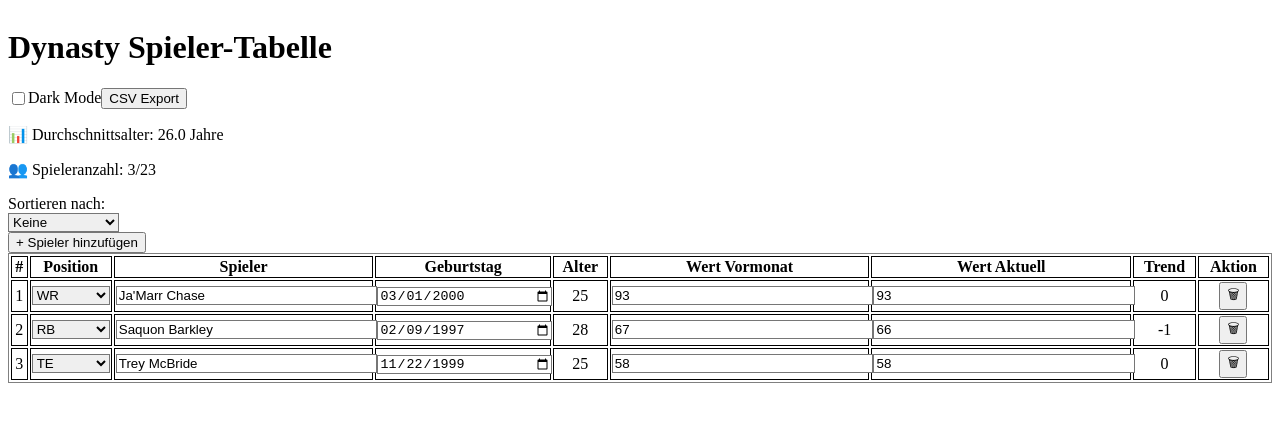
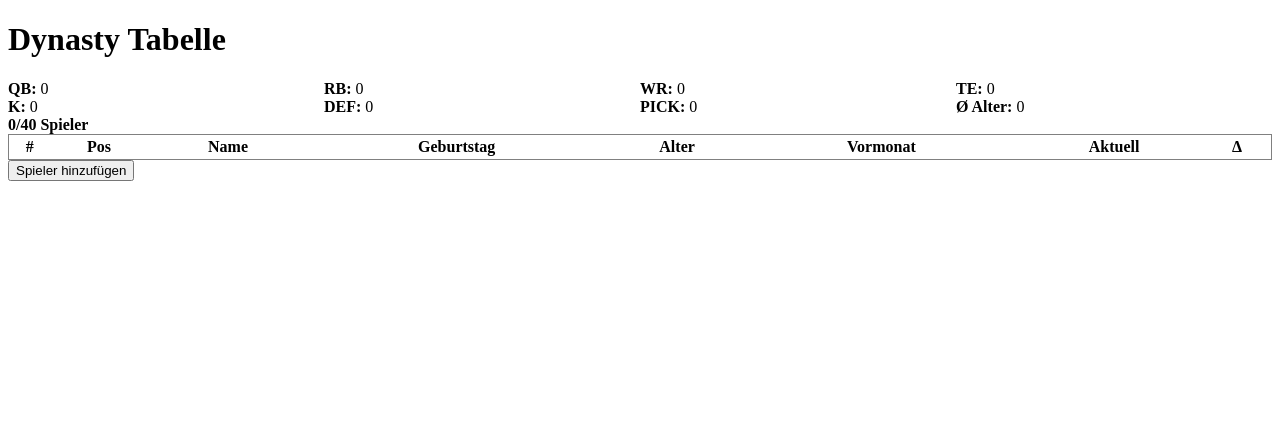
Before and after one commit to Bruecki3x/dynasty-table, a React (Vite) app: page / in a window 1280 px wide. Shown: the top 422 px of the page. Built offline with nearby package versions, Linux system fonts and the light colour scheme.

Commit message:
Fix: Geburtstage und Positionen editierbar, Alter berechnet

```diff
--- a/src/DynastyTable.jsx
+++ b/src/DynastyTable.jsx
@@ -1,238 +1,192 @@
-import { useState, useEffect } from "react";
+import React, { useState, useEffect } from "react";
 
-const MAX_PLAYERS = 23;
+const initialPlayers = [];
 
-const initialData = JSON.parse(localStorage.getItem("dynastyData")) || [
-  { position: "WR", name: "Ja'Marr Chase", birthday: "2000-03-01", lastValue: 93, currentValue: 93 },
-  { position: "RB", name: "Saquon Barkley", birthday: "1997-02-09", lastValue: 67, currentValue: 66 },
-  { position: "TE", name: "Trey McBride", birthday: "1999-11-22", lastValue: 58, currentValue: 58 },
-];
+const positions = ["QB", "RB", "WR", "TE", "K", "DEF", "PICK"];
 
-const positionColors = {
-  QB: "bg-red-200",
-  WR: "bg-blue-200",
-  RB: "bg-green-200",
-  TE: "bg-yellow-200",
-  K: "bg-purple-200",
-  DEF: "bg-gray-300",
+const DynastyTable = () => {
+  const [players, setPlayers] = useState(() => {
+    const saved = localStorage.getItem("dynastyPlayers");
+    return saved ? JSON.parse(saved) : initialPlayers;
+  });
+
+  useEffect(() => {
+    localStorage.setItem("dynastyPlayers", JSON.stringify(players));
+  }, [players]);
+
+  const updatePlayer = (index, field, value) => {
+    const updated = [...players];
+    updated[index] = { ...updated[index], [field]: value };
+
+    // Alter berechnen, wenn Geburtstag geändert wird
+    if (field === "birthday") {
+      const birthDate = new Date(value);
+      const ageDifMs = Date.now() - birthDate.getTime();
+      const ageDate = new Date(ageDifMs);
+      const age = Math.abs(ageDate.getUTCFullYear() - 1970);
+      updated[index].age = isNaN(age) ? "" : age;
+    }
+
+    setPlayers(updated);
   };
 
-function calculateAge(birthday) {
-  const birth = new Date(birthday);
-  const today = new Date();
-  let age = today.getFullYear() - birth.getFullYear();
-  const m = today.getMonth() - birth.getMonth();
-  if (m < 0 || (m === 0 && today.getDate() < birth.getDate())) {
-    age--;
-  }
-  return age;
-}
-
-function averageAge(data) {
-  const ages = data
-    .filter(player => player.position !== "DEF")
-    .map(player => calculateAge(player.birthday));
-  const sum = ages.reduce((a, b) => a + b, 0);
-  return ages.length > 0 ? (sum / ages.length).toFixed(1) : "-";
-}
-
-export default function DynastyTable() {
-  const [data, setData] = useState(initialData);
-  const [sortKey, setSortKey] = useState(null);
-  const [sortAsc, setSortAsc] = useState(true);
-  const [darkMode, setDarkMode] = useState(false);
-
-  useEffect(() => {
-    localStorage.setItem("dynastyData", JSON.stringify(data));
-  }, [data]);
-
-  const handleChange = (index, field, value) => {
-    const newData = [...data];
-
-    if (field === "position") {
-      newData[index][field] = value;
-      if (value === "DEF" || value === "K") {
-        newData[index].birthday = "";
-        newData[index].lastValue = 0;
-        newData[index].currentValue = 0;
-      }
-    } else if (field === "lastValue" || field === "currentValue") {
-      newData[index][field] = Number(value);
-    } else {
-      newData[index][field] = value;
-    }
-
-    setData(newData);
-  };
-
-  const handleSort = (key) => {
-    if (sortKey === key) {
-      setSortAsc(!sortAsc);
-    } else {
-      setSortKey(key);
-      setSortAsc(true);
-    }
-  };
-
-  const handleAdd = () => {
-    if (data.length >= MAX_PLAYERS) return;
-    setData([
-      ...data,
+  const addPlayer = () => {
+    if (players.length >= 40) return;
+    setPlayers([
+      ...players,
       {
-        position: "QB",
+        id: Date.now(),
+        position: "",
         name: "",
-        birthday: "2000-01-01",
-        lastValue: 0,
-        currentValue: 0,
+        birthday: "",
+        age: "",
+        previous: "",
+        current: "",
       },
     ]);
   };
 
-  const handleDelete = (index) => {
-    const newData = data.filter((_, i) => i !== index);
-    setData(newData);
+  const removePlayer = (index) => {
+    const updated = [...players];
+    updated.splice(index, 1);
+    setPlayers(updated);
   };
 
-  const exportToCSV = () => {
-    const headers = ["Position", "Name", "Geburtstag", "Wert Vormonat", "Wert Aktuell"];
-    const rows = data.map(d => [d.position, d.name, d.birthday, d.lastValue, d.currentValue]);
-    const csvContent = [headers, ...rows].map(e => e.join(",")).join("\n");
-    const blob = new Blob([csvContent], { type: "text/csv;charset=utf-8;" });
-    const url = URL.createObjectURL(blob);
-    const link = document.createElement("a");
-    link.setAttribute("href", url);
-    link.setAttribute("download", "dynasty_export.csv");
-    link.click();
+  const getPositionCount = (pos) =>
+    players.filter((p) => p.position === pos).length;
+
+  const getAverageAge = () => {
+    const ages = players
+      .filter((p) => !["DEF", "PICK"].includes(p.position))
+      .map((p) => parseInt(p.age))
+      .filter((age) => !isNaN(age));
+    if (ages.length === 0) return 0;
+    return (ages.reduce((a, b) => a + b, 0) / ages.length).toFixed(1);
   };
 
-  const sortedData = [...data].sort((a, b) => {
-    if (!sortKey) return 0;
-    const aValue = sortKey === "birthday" ? new Date(a[sortKey]) : a[sortKey];
-    const bValue = sortKey === "birthday" ? new Date(b[sortKey]) : b[sortKey];
-    if (aValue < bValue) return sortAsc ? -1 : 1;
-    if (aValue > bValue) return sortAsc ? 1 : -1;
-    return 0;
-  });
+  return (
+    <div className="p-4">
+      <h1 className="text-2xl font-bold mb-4">Dynasty Tabelle</h1>
 
-  return (
-    <div className={`${darkMode ? "bg-gray-900 text-white" : "bg-white text-black"} p-4 min-h-screen`}>
-      <div className="flex flex-col sm:flex-row justify-between items-start sm:items-center gap-2">
-        <h1 className="text-lg sm:text-xl font-bold">Dynasty Spieler-Tabelle</h1>
-        <div className="flex gap-2 items-center">
-          <label className="flex items-center gap-1 text-sm sm:text-base">
-            <input type="checkbox" checked={darkMode} onChange={() => setDarkMode(!darkMode)} />
-            Dark Mode
-          </label>
-          <button onClick={exportToCSV} className="bg-blue-500 text-white px-3 py-2 rounded text-sm sm:text-base">CSV Export</button>
+      <div className="grid grid-cols-4 gap-2 mb-4 text-sm">
+        {positions.map((pos) => (
+          <div key={pos}>
+            <strong>{pos}:</strong> {getPositionCount(pos)}
+          </div>
+        ))}
+        <div>
+          <strong>Ø Alter:</strong> {getAverageAge()}
+        </div>
+        <div>
+          <strong>{players.length}/40 Spieler</strong>
         </div>
       </div>
 
-      <p className="mt-2 mb-1 text-sm">📊 Durchschnittsalter: <span className="font-semibold">{averageAge(data)} Jahre</span></p>
-      <p className="mb-4 text-sm">👥 Spieleranzahl: <span className="font-semibold">{data.length}/{MAX_PLAYERS}</span></p>
-
-      <div className="mb-4 flex flex-col sm:flex-row items-start sm:items-center gap-2">
-        <label className="font-semibold text-sm">Sortieren nach:</label>
-        <select onChange={(e) => handleSort(e.target.value)} className="border p-1 text-sm">
-          <option value="">Keine</option>
-          <option value="position">Position</option>
-          <option value="name">Spielername</option>
-          <option value="birthday">Geburtstag</option>
-          <option value="lastValue">Wert Vormonat</option>
-          <option value="currentValue">Wert Aktuell</option>
-        </select>
-        <button
-          onClick={handleAdd}
-          className={`px-3 py-2 rounded text-white text-sm sm:text-base ${data.length >= MAX_PLAYERS ? 'bg-gray-400 cursor-not-allowed' : 'bg-green-500'}`}
-          disabled={data.length >= MAX_PLAYERS}
-        >
-          + Spieler hinzufügen
-        </button>
-      </div>
-
-      <div className="overflow-x-auto">
-        <table className="min-w-[700px] w-full border border-gray-300 text-xs sm:text-sm">
+      <table className="w-full border text-sm">
         <thead>
-            <tr className="bg-gray-200">
-              <th className="border p-2">#</th>
-              <th className="border p-2">Position</th>
-              <th className="border p-2">Spieler</th>
-              <th className="border p-2">Geburtstag</th>
-              <th className="border p-2">Alter</th>
-              <th className="border p-2">Wert Vormonat</th>
-              <th className="border p-2">Wert Aktuell</th>
-              <th className="border p-2">Trend</th>
-              <th className="border p-2">Aktion</th>
+          <tr className="bg-gray-100">
+            <th>#</th>
+            <th>Pos</th>
+            <th>Name</th>
+            <th>Geburtstag</th>
+            <th>Alter</th>
+            <th>Vormonat</th>
+            <th>Aktuell</th>
+            <th>Δ</th>
+            <th></th>
           </tr>
         </thead>
         <tbody>
-            {sortedData.map((row, index) => {
-              const isDEForK = row.position === "DEF" || row.position === "K";
+          {players.map((player, index) => {
+            const isDisabled = ["DEF", "PICK"].includes(player.position);
+            const delta =
+              parseFloat(player.current) - parseFloat(player.previous) || 0;
             return (
-                <tr key={index} className={`${positionColors[row.position] || ""}`}>
-                  <td className="border p-2 text-center">{index + 1}</td>
-                  <td className="border p-2">
+              <tr key={player.id} className="text-center border-t">
+                <td>{index + 1}</td>
+                <td>
                   <select
-                      value={row.position}
-                      onChange={(e) => handleChange(index, "position", e.target.value)}
-                      className="w-full border px-1 bg-white text-xs sm:text-sm"
+                    value={player.position}
+                    onChange={(e) =>
+                      updatePlayer(index, "position", e.target.value)
+                    }
+                    className="rounded px-1"
                   >
-                      <option value="QB">QB</option>
-                      <option value="WR">WR</option>
-                      <option value="RB">RB</option>
-                      <option value="TE">TE</option>
-                      <option value="K">K</option>
-                      <option value="DEF">DEF</option>
+                    <option value=""></option>
+                    {positions.map((pos) => (
+                      <option key={pos} value={pos}>
+                        {pos}
+                      </option>
+                    ))}
                   </select>
                 </td>
-                  <td className="border p-2">
+                <td>
                   <input
-                      value={row.name}
-                      onChange={(e) => handleChange(index, "name", e.target.value)}
-                      className="w-full border px-1 text-xs sm:text-sm"
+                    value={player.name}
+                    onChange={(e) =>
+                      updatePlayer(index, "name", e.target.value)
+                    }
+                    className="rounded px-1"
                   />
                 </td>
-                  <td className="border p-2">
+                <td>
                   <input
                     type="date"
-                      value={row.birthday}
-                      onChange={(e) => handleChange(index, "birthday", e.target.value)}
-                      className="w-full border px-1 text-xs sm:text-sm"
-                      disabled={row.position === "DEF"}
+                    value={player.birthday}
+                    onChange={(e) =>
+                      updatePlayer(index, "birthday", e.target.value)
+                    }
+                    className="rounded px-1"
+                    disabled={isDisabled}
                   />
                 </td>
-                  <td className="border p-2 text-center">
-                    {row.position === "DEF" ? "–" : calculateAge(row.birthday)}
-                  </td>
-                  <td className="border p-2">
+                <td>{isDisabled ? "-" : player.age}</td>
+                <td>
                   <input
                     type="number"
-                      value={isDEForK ? 0 : row.lastValue}
-                      onChange={(e) => handleChange(index, "lastValue", e.target.value)}
-                      className="w-full border px-1 text-xs sm:text-sm"
-                      disabled={isDEForK}
+                    value={player.previous}
+                    onChange={(e) =>
+                      updatePlayer(index, "previous", e.target.value)
+                    }
+                    className="rounded px-1 w-20"
                   />
                 </td>
-                  <td className="border p-2">
+                <td>
                   <input
                     type="number"
-                      value={isDEForK ? 0 : row.currentValue}
-                      onChange={(e) => handleChange(index, "currentValue", e.target.value)}
-                      className="w-full border px-1 text-xs sm:text-sm"
-                      disabled={isDEForK}
+                    value={player.current}
+                    onChange={(e) =>
+                      updatePlayer(index, "current", e.target.value)
+                    }
+                    className="rounded px-1 w-20"
                   />
                 </td>
-                  <td className="border p-2 text-center">
-                    {isDEForK ? 0 : row.currentValue - row.lastValue}
-                  </td>
-                  <td className="border p-2 text-center">
-                    <button onClick={() => handleDelete(index)} className="text-red-600 text-sm">🗑</button>
+                <td>{delta.toFixed(1)}</td>
+                <td>
+                  <button
+                    onClick={() => removePlayer(index)}
+                    className="text-red-500"
+                  >
+                    ✖
+                  </button>
                 </td>
               </tr>
             );
           })}
         </tbody>
       </table>
+
+      <div className="mt-4">
+        <button
+          onClick={addPlayer}
+          disabled={players.length >= 40}
+          className="bg-blue-500 text-white px-4 py-2 rounded"
+        >
+          Spieler hinzufügen
+        </button>
       </div>
     </div>
   );
-}
+};
+
+export default DynastyTable;
```
Lines whose indentation alone changed are shown as unchanged.
